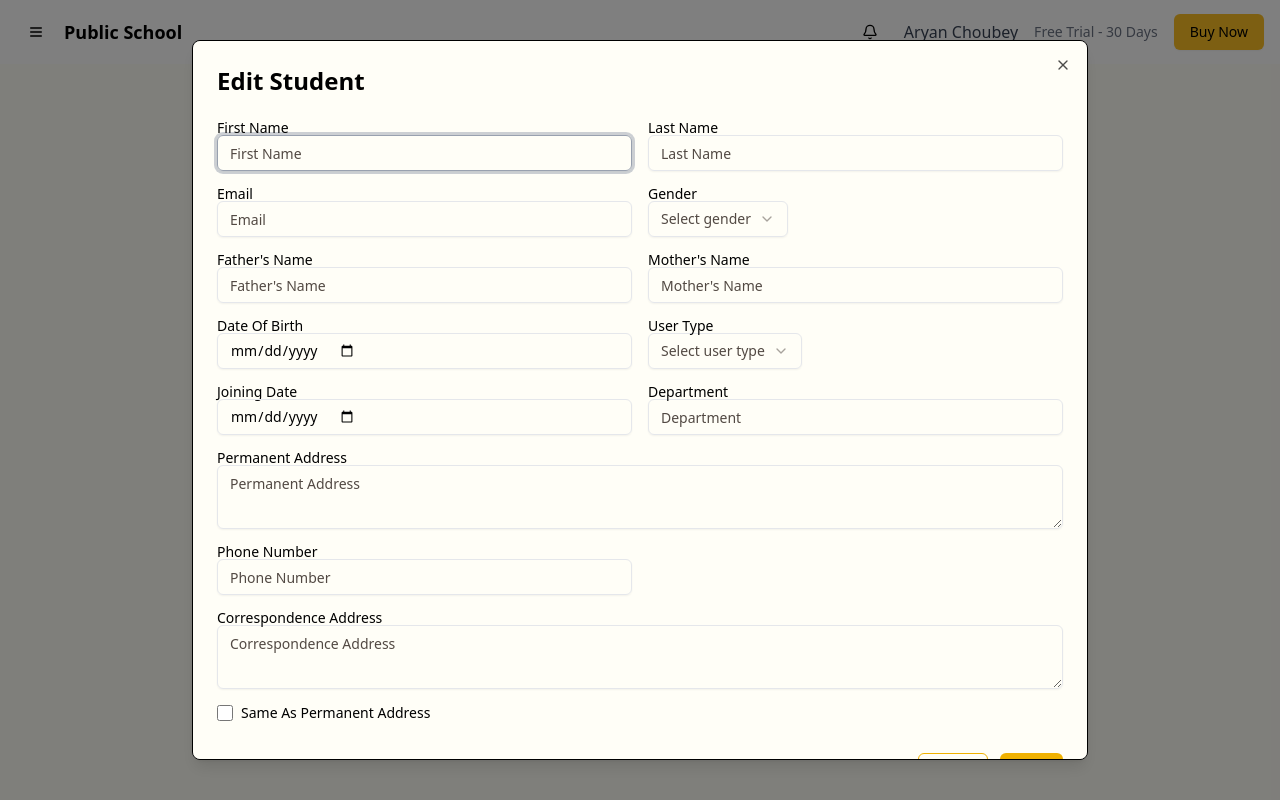
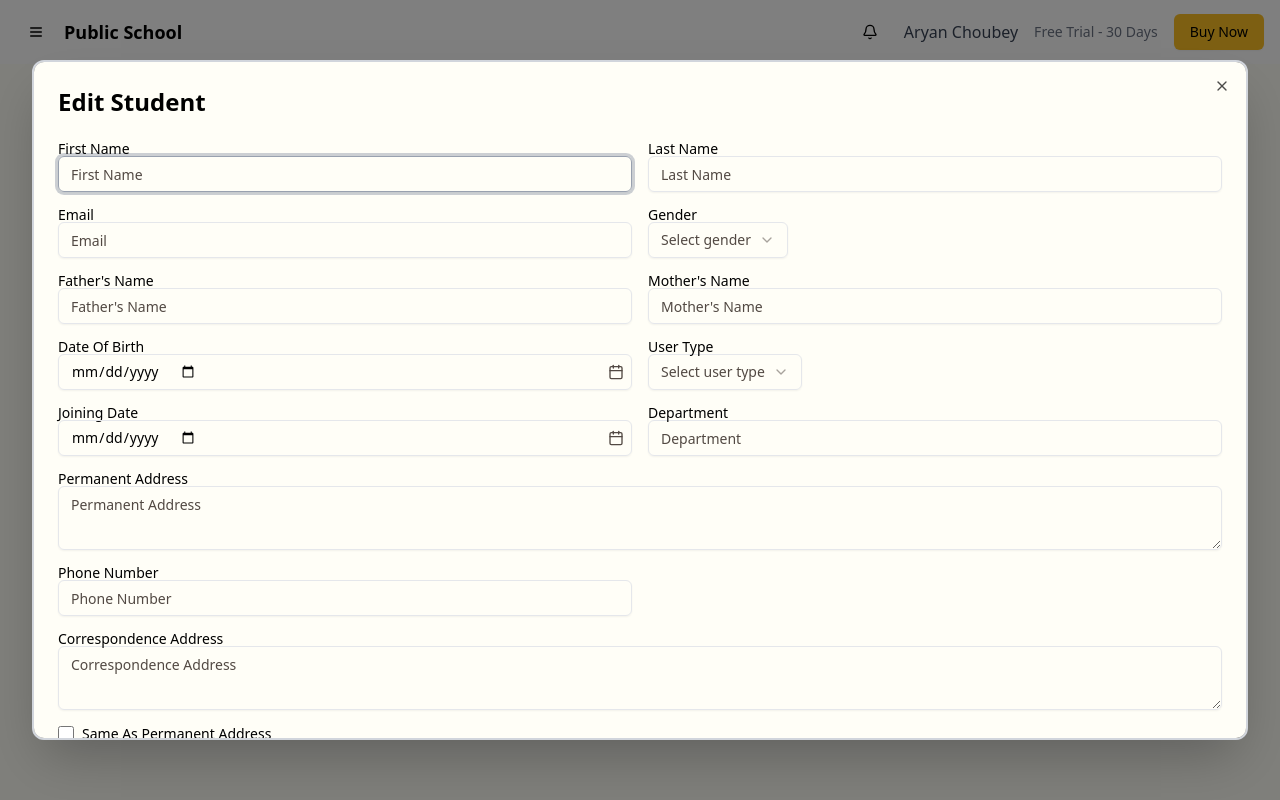
Before and after one commit to Aryanchoubey/school-management, a React (Vite) app in the folder client/: page /dashboard/editstudent in a window 1280 px wide. Built offline with nearby package versions, Linux system fonts and the light colour scheme.

Commit message:
academics page

```diff
--- a/client/src/pages/Dashboard/Academics/Academics.jsx
+++ b/client/src/pages/Dashboard/Academics/Academics.jsx
@@ -38,11 +38,7 @@ const Academics = () => {
         <CardTitle className="flex items-center gap-2 text-gray-800 text-base sm:text-lg font-semibold">
           <Icon className="h-4 w-4 sm:h-5 sm:w-5 text-gray-600 flex-shrink-0" />
           <span className="truncate">{title}</span>
-          {isPro && (
-            <Badge className="ml-auto text-xs flex-shrink-0 bg-blue-100 text-blue-800 hover:bg-blue-100">
-              Go Pro
-            </Badge>
-          )}
+
         </CardTitle>
       </CardHeader>
       <CardContent className="pt-0">
--- a/client/src/pages/Dashboard/UserManagement/UserManagement.jsx
+++ b/client/src/pages/Dashboard/UserManagement/UserManagement.jsx
@@ -19,20 +19,21 @@ export default function UserManagement() {
   }
 
   return (
-    <Dialog  open={open}
+    <Dialog
+      open={open}
       onOpenChange={(isOpen) => {
         setOpen(isOpen)
         if (!isOpen) {
           // User clicked outside the dialog (overlay) → go back to dashboard
           navigate("/dashboard")
         }
-  }}>
+      }}
+    >
       <DialogContent
-        className="max-w-full sm:max-w-lg md:max-w-4xl max-h-[90vh] overflow-y-auto rounded-lg"
+        className="w-[95vw] sm:max-w-2xl md:max-w-6xl lg:max-w-7xl h-[85vh] overflow-y-auto rounded-xl border-2 border-gray-300 shadow-2xl"
       >
-        <DialogHeader className=" ">
+        <DialogHeader>
           <DialogTitle className="text-2xl font-bold">Edit Student</DialogTitle>
-
           <DialogDescription />
         </DialogHeader>
 
@@ -88,7 +89,7 @@ export default function UserManagement() {
             <Label htmlFor="dob">Date Of Birth</Label>
             <div className="relative">
               <Input id="dob" type="date" />
-              <calendar className="absolute right-2 top-2.5 h-4 w-4 text-muted-foreground" />
+              <Calendar className="absolute right-2 top-2.5 h-4 w-4 text-muted-foreground" />
             </div>
           </div>
 
@@ -112,7 +113,7 @@ export default function UserManagement() {
             <Label htmlFor="joinDate">Joining Date</Label>
             <div className="relative">
               <Input id="joinDate" type="date" />
-              <calendar className="absolute right-2 top-2.5 h-4 w-4 text-muted-foreground" />
+              <Calendar className="absolute right-2 top-2.5 h-4 w-4 text-muted-foreground" />
             </div>
           </div>
 
@@ -147,18 +148,18 @@ export default function UserManagement() {
           </div>
 
           {/* Buttons */}
-          <div className="col-span-1 md:col-span-2 flex flex-col md:flex-row justify-end gap-3 mt-4">
+          <div className="col-span-1 w-[50vw]  md:col-span-2 flex flex-col md:flex-row gap-3 mt-4">
             <Button
               type="reset"
               variant="outline"
-              className="w-full md:w-auto border-yellow-500 text-yellow-500 hover:bg-yellow-50"
+              className=" w-[30vw] rounded-3xl md:w-auto border-yellow-500 text-yellow-500 hover:bg-yellow-50 font-bold px-6 py-3"
             >
               Reset
             </Button>
             <Button
               type="button"
               onClick={() => adduser("/dashboard")}
-              className="w-full md:w-auto bg-yellow-500 hover:bg-yellow-600 text-white"
+              className="w-[120px] rounded-3xl md:w-auto bg-yellow-500 hover:bg-yellow-600 text-white font-bold px-6 py-3"
             >
               Save
             </Button>
```
Lines whose indentation alone changed are shown as unchanged.
